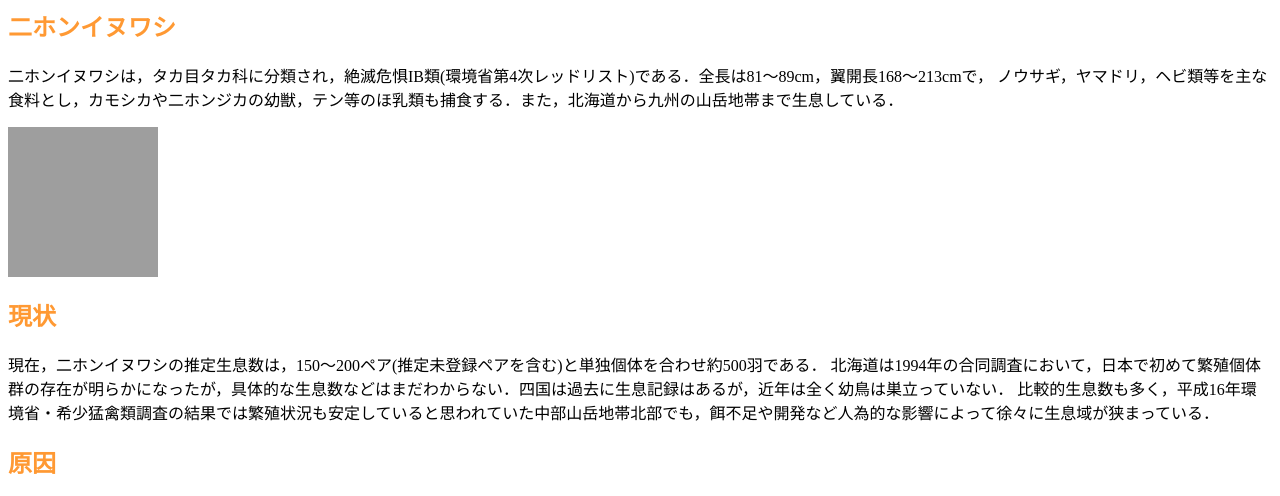
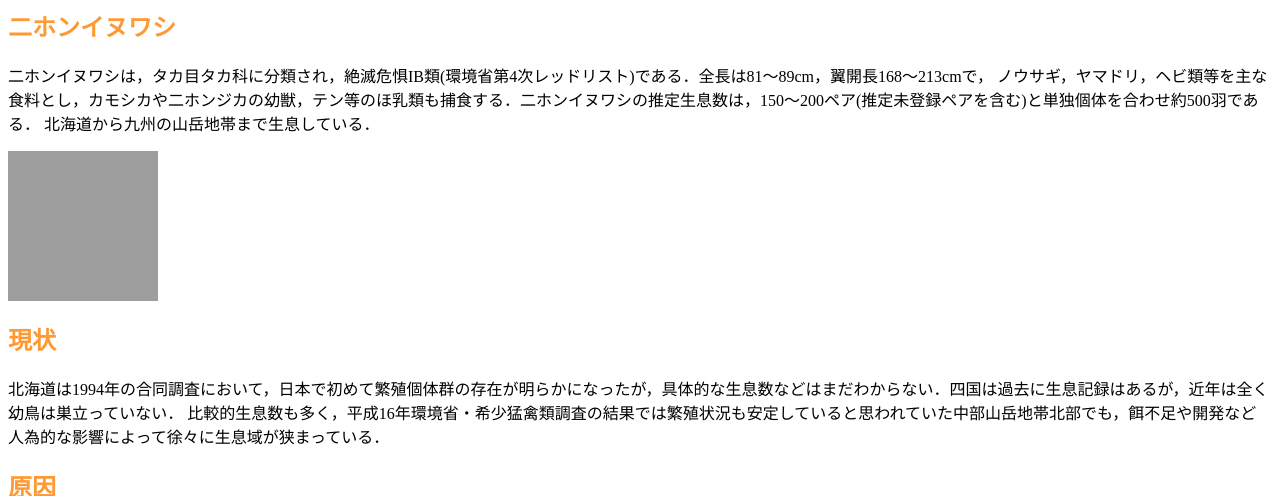
Before and after one commit to e2259121/chicken, a plain HTML site: page index.html in a window 1280 px wide. Shown: the top 496 px of the page. Drawn offline with Linux system fonts and the light colour scheme; grey boxes are pictures that could not be loaded.

Commit message:
Update index.html

```diff
--- a/index.html
+++ b/index.html
@@ -2,11 +2,11 @@
 <title>イヌワシの生息地や現在の生殖率の変化</title>
 <h2><font color="#ff9933">二ホンイヌワシ</font></h2>
 <p>二ホンイヌワシは，タカ目タカ科に分類され，絶滅危惧IB類(環境省第4次レッドリスト)である．全長は81～89cm，翼開長168～213cmで，
-  ノウサギ，ヤマドリ，ヘビ類等を主な食料とし，カモシカや二ホンジカの幼獣，テン等のほ乳類も捕食する．また，北海道から九州の山岳地帯まで生息している．</p>
+  ノウサギ，ヤマドリ，ヘビ類等を主な食料とし，カモシカや二ホンジカの幼獣，テン等のほ乳類も捕食する．二ホンイヌワシの推定生息数は，150～200ペア(推定未登録ペアを含む)と単独個体を合わせ約500羽である．
+ 北海道から九州の山岳地帯まで生息している．</p>
 <img src="https://srge.info/wp-content/uploads/2020/09/about_ge_00.jpg" alt="イヌワシ" width=150 height=150><br>
 <h2><font color="#ff9933">現状</font></h2>
-<p>現在，二ホンイヌワシの推定生息数は，150～200ペア(推定未登録ペアを含む)と単独個体を合わせ約500羽である．
-  北海道は1994年の合同調査において，日本で初めて繁殖個体群の存在が明らかになったが，具体的な生息数などはまだわからない．四国は過去に生息記録はあるが，近年は全く幼鳥は巣立っていない．
+<p>北海道は1994年の合同調査において，日本で初めて繁殖個体群の存在が明らかになったが，具体的な生息数などはまだわからない．四国は過去に生息記録はあるが，近年は全く幼鳥は巣立っていない．
   比較的生息数も多く，平成16年環境省・希少猛禽類調査の結果では繁殖状況も安定していると思われていた中部山岳地帯北部でも，餌不足や開発など人為的な影響によって徐々に生息域が狭まっている．</p>
 <h2><font color="#ff9933">原因</font></h2>
 <p>多くの生息地は，近年の大規模な開発，森林伐採，単一樹種による大規模な植林などにより大きく変化している．そのため二ホンイヌワシの食料となる動物の減少を招いている．さらに密猟や環境汚染物質の影響によって，
```
